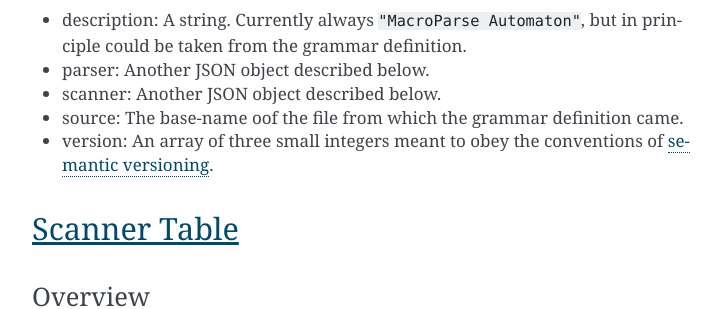
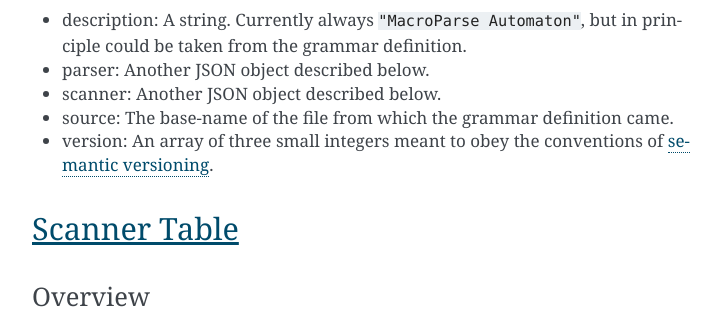
Before and after one commit to kjosib/booze-tools, a Sphinx documentation site: the page built from docs/source/tables.rst, in a window 1280 px wide and 900 px high, scrolled down 459 px. Shown: the part 154-463 px from the top of the window, without its empty margins (388-1110 px from the left). Built offline with Sphinx 7.4.7, drawn with Linux system fonts in a browser that asks for light colours.

Commit message:
spelling

```diff
--- a/docs/source/tables.rst
+++ b/docs/source/tables.rst
@@ -23,7 +23,7 @@ with keys as follows:
 * description: A string. Currently always ``"MacroParse Automaton"``, but in principle could be taken from the grammar definition.
 * parser: Another JSON object described below.
 * scanner: Another JSON object described below.
-* source: The base-name oof the file from which the grammar definition came.
+* source: The base-name of the file from which the grammar definition came.
 * version: An array of three small integers meant to obey the conventions of `semantic versioning <https://semver.org>`_.
 
 Scanner Table
```
